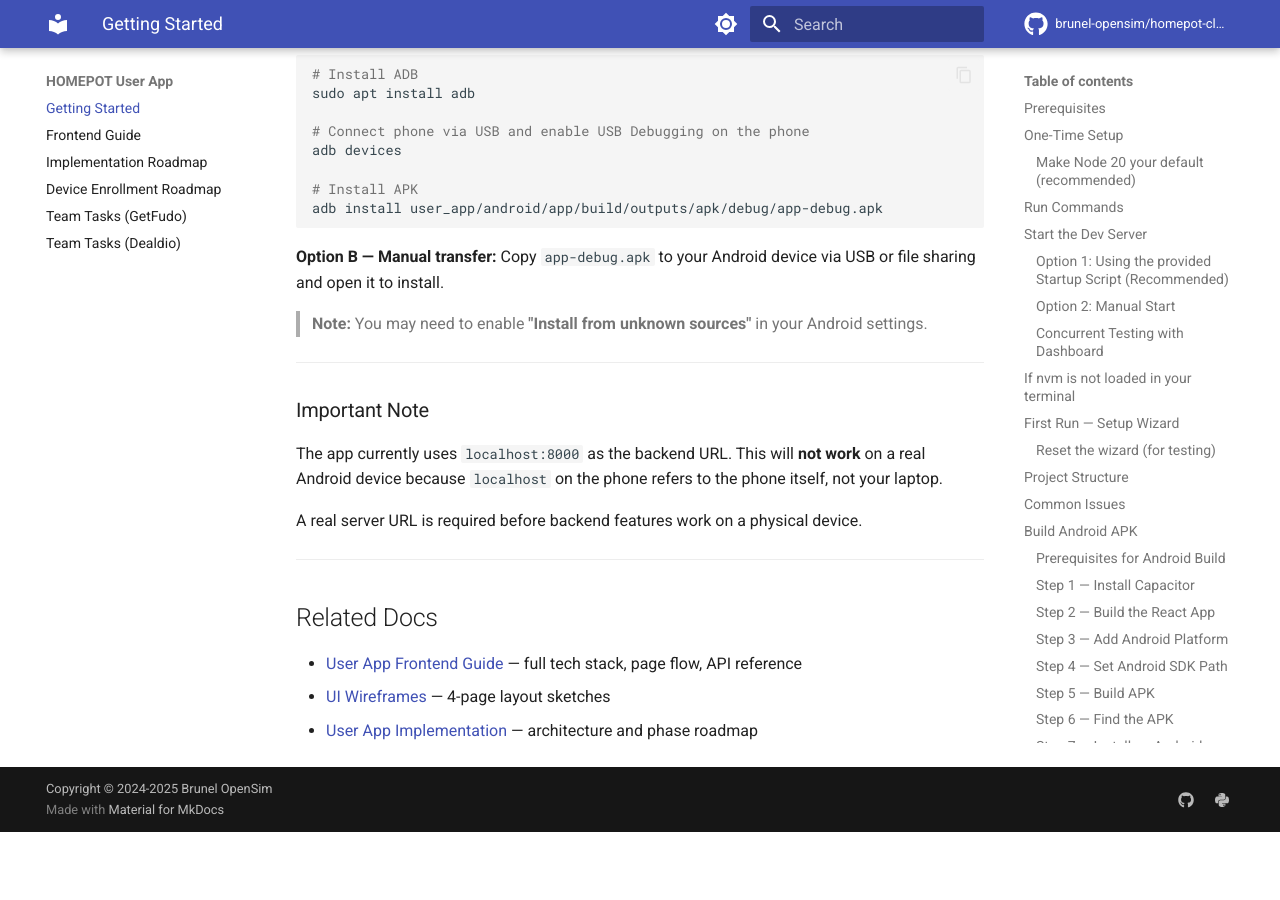
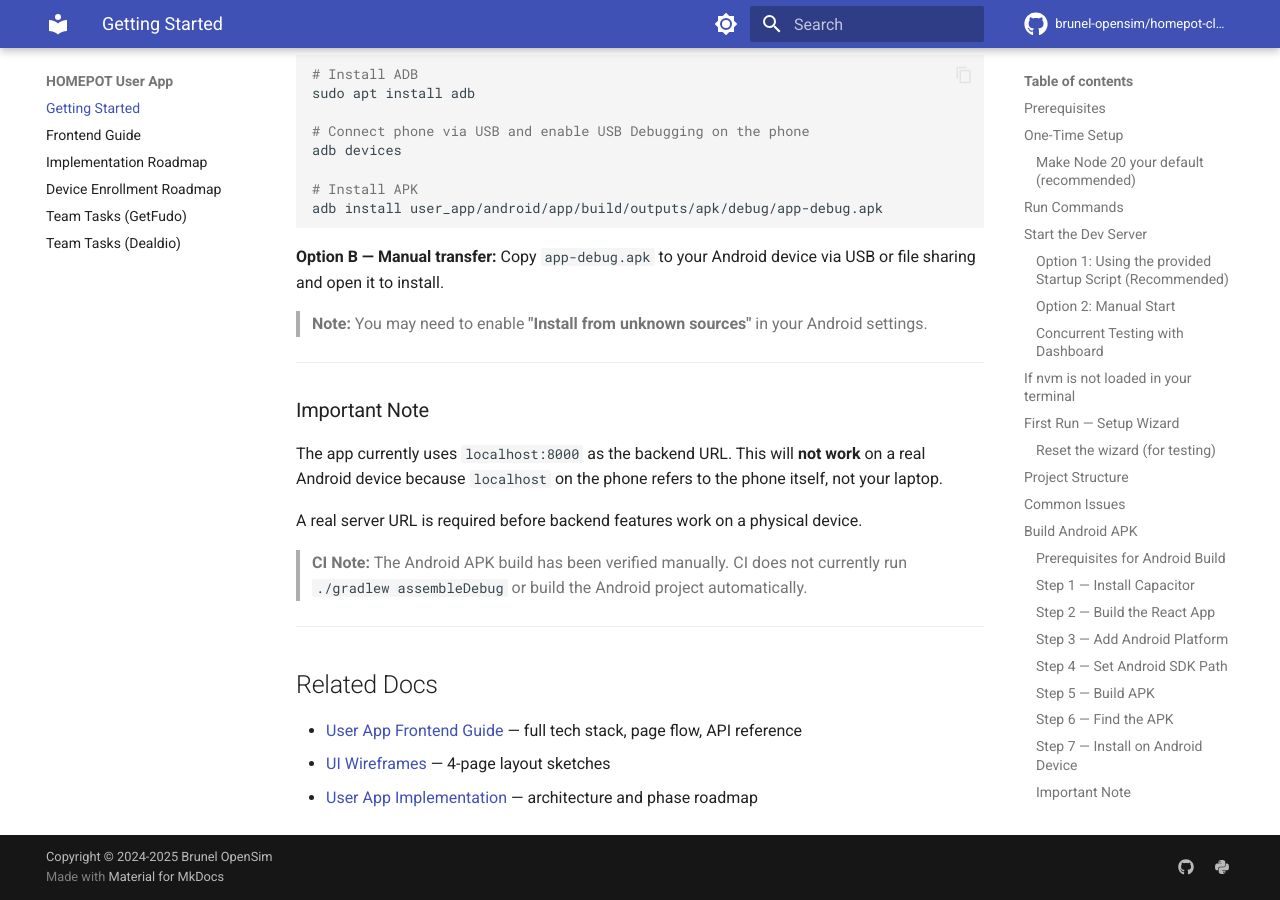
Before and after one commit to brunel-opensim/homepot-client, an MkDocs documentation site: the page built from docs/get_start_userapp.md, in a window 1280 px wide and 900 px high, scrolled down 5958 px. Built offline with MkDocs 1.6.1 and Material for MkDocs 9.7.7, drawn with Linux system fonts in a browser that asks for light colours; comment, search, counter and statistics services are not loaded; the version menu is left out; before the commit the page ends 6790 px from its top, so only the background shows below that.

Commit message:
Add CI note

```diff
--- a/docs/get_start_userapp.md
+++ b/docs/get_start_userapp.md
@@ -275,6 +275,8 @@
 
 A real server URL is required before backend features work on a physical device.
 
+> **CI Note:** The Android APK build has been verified manually. CI does not currently run `./gradlew assembleDebug` or build the Android project automatically.
+
 ---
 
 ## Related Docs
```
